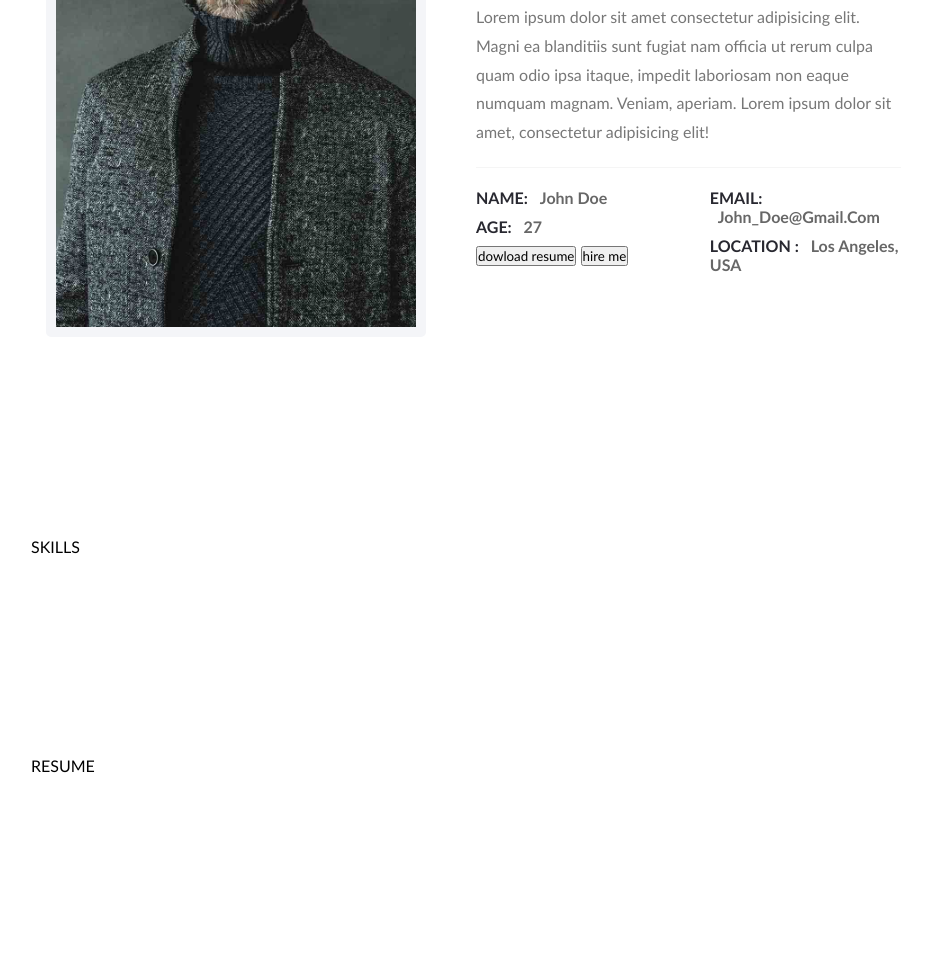
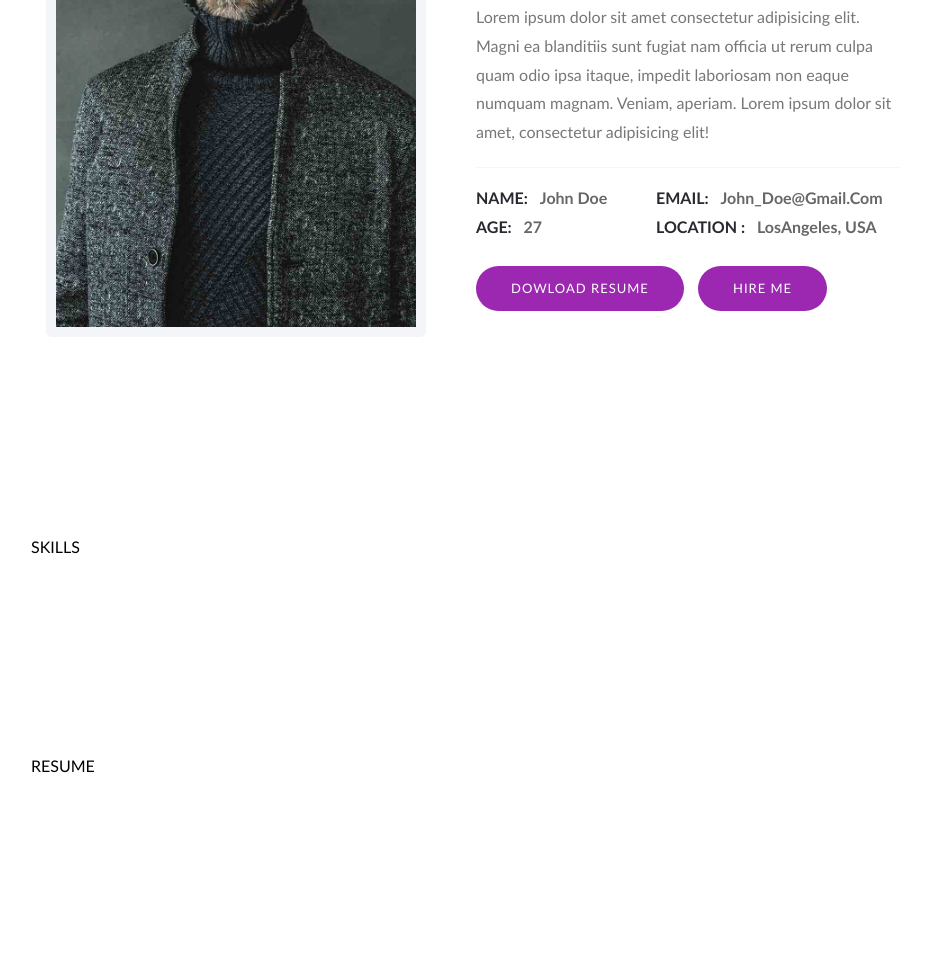
Before and after one commit to front-end-by-rimantas/19-grupe-portfolio-new-per, a website: page index.html in a window 1280 px wide. Shown: the part 731-1703 px from the top of the page, without its empty margins (119-1048 px from the left). Drawn offline with Linux system fonts and the light colour scheme.

Commit message:
About me section and padding for container class

```diff
--- a/css/components/about-me.css
+++ b/css/components/about-me.css
@@ -47,13 +47,14 @@ section>div>img.portrait {
         line-height: 1.8em;
         border-bottom: 1px solid #f5f5f5;
     }
-    info {
+    .info {
         display: inline-block;
+        width: 100%;
     }
         .info.left {
             display: inline-block;
             float: left;
-            width: 45%;
+            width: 35%;
         }
             .info ul {
                 list-style: none;
@@ -69,9 +70,28 @@ section>div>img.portrait {
                     color: #676767;
                     padding: 0 0.5rem;
                     text-transform: capitalize;
+                    display: inline-block;
                 }
         .info.right {
             display: inline-block;
             float: right;
-            width: 45%;
+            width: 60%;
+            padding-left: 10px;
         }
+    .about button {
+        background-color: #9c27b0;
+        color: #fff;
+        cursor: pointer;
+        font-weight: 400;
+        font-size: 13px;
+        line-height: 15px;
+        margin-right: 10px;
+        text-align: center;
+        padding: 15px 35px;
+        letter-spacing: 1px;
+        display: inline-block;
+        text-transform: uppercase;
+        border: 0;
+        border-radius: 30px !important;
+        margin-top: 20px;
+    }
--- a/index.html
+++ b/index.html
@@ -45,7 +45,7 @@
                     <div class="info right">
                         <ul>
                             <li>Email: <span>John_Doe@gmail.com</span></li>
-                            <li>Location : <span>Los Angeles, USA</span></li>
+                            <li>Location : <span>LosAngeles, USA</span></li>
                         </ul>
                     </div>
                 </div>
```
